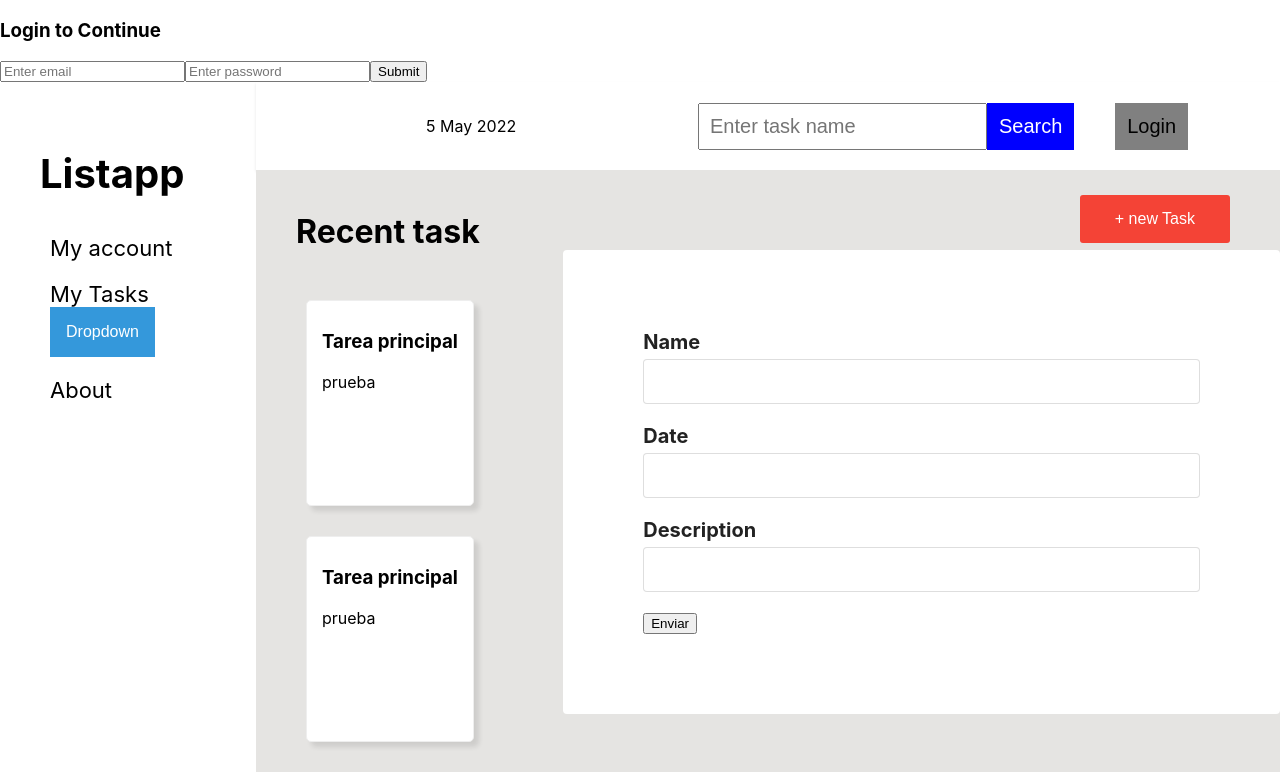
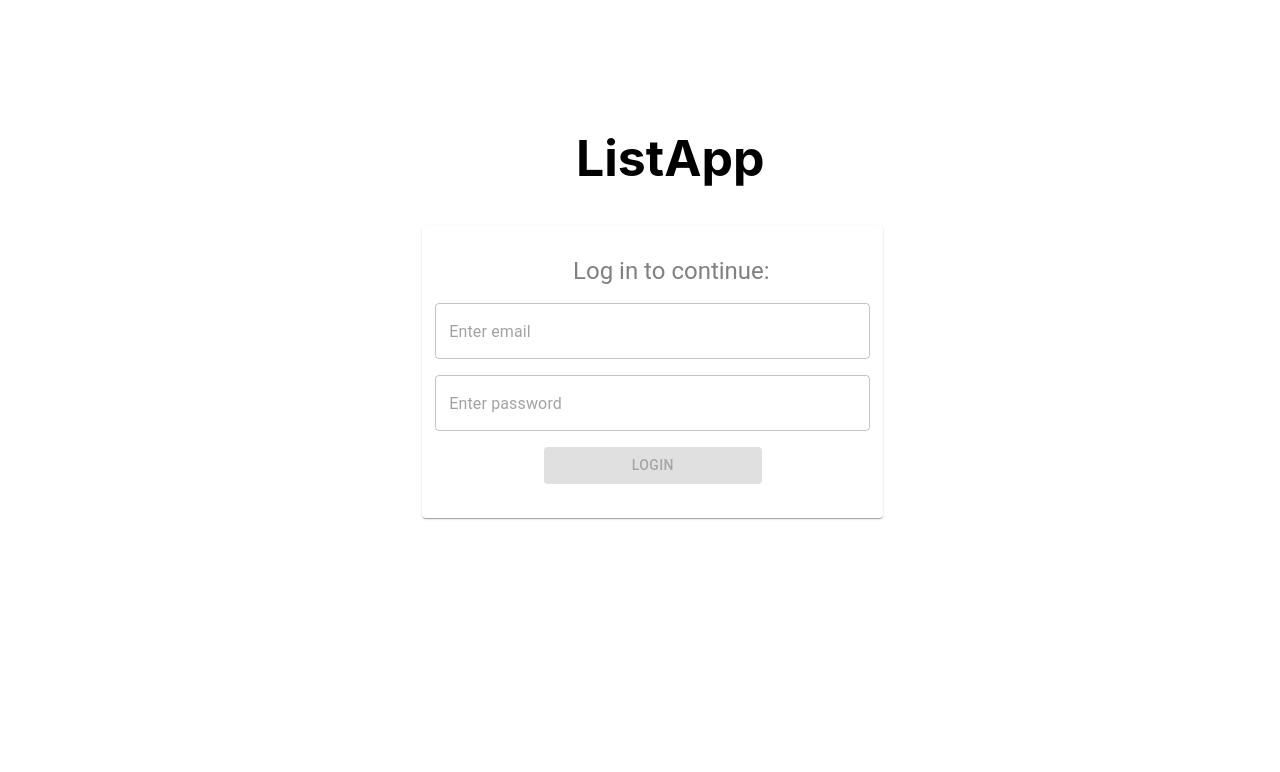
Before and after one commit to felipeZapata196/lista-tareas, a React (Create React App) app: page /login in a window 1280 px wide. Shown: the top 772 px of the page. Built offline with nearby package versions, Linux system fonts and the light colour scheme; no server answers.

Commit message:
push del Login, falta el Logout

```diff
--- a/package.json
+++ b/package.json
@@ -3,6 +3,9 @@
   "version": "0.1.0",
   "private": true,
   "dependencies": {
+    "@emotion/react": "^11.9.0",
+    "@emotion/styled": "^11.8.1",
+    "@mui/material": "^5.6.4",
     "@testing-library/jest-dom": "^5.16.4",
     "@testing-library/react": "^13.1.1",
     "@testing-library/user-event": "^13.5.0",
@@ -11,6 +14,7 @@
     "react-bootstrap": "^2.3.1",
     "react-dom": "^18.1.0",
     "react-scripts": "5.0.1",
+    "sweetalert2": "^11.4.12",
     "web-vitals": "^2.1.4",
     "wouter": "^2.8.0-alpha.2",
     "zustand": "^4.0.0-rc.1"
--- a/src/App.js
+++ b/src/App.js
@@ -1,15 +1,8 @@
-import logo from './logo.svg';
-
-import { NavBar } from './components/NavBar';
-
-import {Layout}  from './components/Layout'
-//import {Layoutprueba}  from './components/Layoutprueba'
-import './App.css';
-import SideBar from './components/Sidebar';
-import LoginPage from './pages/LoginPage';
+import React from 'react';
 import { loginStore } from './store/loginStore';
 import { useEffect } from 'react';
 import { isLogged } from './services/auth.service';
+import { HomeNavigation, AuthNavigation } from './navigation/Navigation'
 
 function App() {
 
@@ -19,37 +12,20 @@ function App() {
   useEffect(() => {
     isLogged().then((res) => {
       console.log('res', res);
-      setLogin(true);
+      setLogin(res);
     }).catch((err) => {
       setLogin(false)
     })
   }, [])
 
   return (
-   <div className="general-containter">
-
-     <LoginPage />
-      <div className="sidebar">
-
-     <SideBar />
-
-      </div>
-
-      <div className="mainContainer">
-        <NavBar/>
-
-        <Layout/>
-
-
-
-
-
-
-      </div>
-
-
-
-   </div>
+    <>
+      {login === true ?
+        <HomeNavigation />
+      :
+        <AuthNavigation />
+      }
+    </>
   );
 }
 
--- a/src/navigation/Navigation.js
+++ b/src/navigation/Navigation.js
@@ -1,8 +1,24 @@
 import React from "react";
 import HomePage from "../pages/HomePage"
+import LoginPage from "../pages/LoginPage";
+import { Route, Redirect } from "wouter";
 
-export default function Navigation(navigation) {
-    return (
-      <HomePage />
-    );
-  }
+export function HomeNavigation(navigation) {
+  return (
+    <>
+      <Redirect to="/" />
+      <Route path="/" component={HomePage}/>
+    </>
+  );
+}
+
+export function AuthNavigation(navigation) {
+  return (
+    <>
+      <Redirect to='/login' />
+      <Route path="/login" component={LoginPage}/>
+    </>
+  );
+}
+
+// En App tengo que importar las funciones y dependiendo de si esta logueado o no, lanzar una u otra.
--- a/src/pages/HomePage.js
+++ b/src/pages/HomePage.js
@@ -0,0 +1,22 @@
+import React from "react"
+import { NavBar } from '../components/NavBar';
+import {Layout}  from '../components/Layout'
+//import {Layoutprueba}  from './components/Layoutprueba'
+import '../App.css';
+import SideBar from '../components/Sidebar';
+
+const HomePage = props => {
+    return (
+        <div className="general-containter">
+            <div className="sidebar">
+                <SideBar />
+            </div>
+            <div className="mainContainer">
+                <NavBar/>
+                <Layout/>
+            </div>
+        </div>
+    )
+}
+
+export default HomePage
--- a/src/pages/LoginPage.js
+++ b/src/pages/LoginPage.js
@@ -1,3 +1,5 @@
+import { TextField, Stack, Card, CardHeader, Button } from '@mui/material';
+import { width } from '@mui/system';
 import React, {useEffect, useState, useRef} from 'react';
 import {doLogin} from '../services/user.service';
 import { loginStore } from '../store/loginStore';
@@ -19,27 +21,89 @@ const LoginPage = props => {
     console.log("Estado del login ", login)
   }
 
-  return(
+  const formLogin = {
+    width: "34%",
+    alignItems: "center",
+    marginLeft: "33%",
+    marginTop: "3%",
+    paddingTop: "1%",
+    padding: "1%",
+  }
+
+  const styleTitle = {
+    alignItems: "center",
+    marginLeft: "45%",
+    marginTop: '10%',
+    fontSize: "50px"
+  }
+
+  const styleButton = {
+    marginBottom: "5%",
+    width: "50%",
+    marginLeft: "25%"
+  }
+
+  const styleCardHeader = {
+    alignItems: "center",
+    marginLeft: "28%",
+    color: "gray"
+  }
+
+  return (
+    // <div>
+    //   <h3>Login to Continue</h3>
+    //   {login && <form onSubmit={(e) => { e.preventDefault(); enterUser(); }}>
+    //     <input
+    //       name='email'
+    //       type="text"
+    //       placeholder={'Enter email'}
+    //       value={email}
+    //       onChange={(e) => setEmail(e.target.value)}
+    //     />
+    //     <input
+    //       name='password'
+    //       type="text"
+    //       placeholder={'Enter password'}
+    //       value={password}
+    //       onChange={(e) => setPassword(e.currentTarget.value)}
+    //     />
+    //     <input type={"submit"} value={"Submit"}/>
+    //   </form>}
+
+    // </div>
     <div>
-      <h3>Login to Continue</h3>
-      {!login && <form onSubmit={(e) => { e.preventDefault(); enterUser(); }}>
-        <input
-          name='email'
-          type="text"
-          placeholder={'Enter email'}
-          value={email}
-          onChange={(e) => setEmail(e.target.value)}
-        />
-        <input
-          name='password'
-          type="text"
-          placeholder={'Enter password'}
-          value={password}
-          onChange={(e) => setPassword(e.currentTarget.value)}
-        />
-        <input type={"submit"} value={"Submit"}/>
-      </form>}
-
+      <h1 style={styleTitle}>ListApp</h1>
+      <Card style={formLogin}>
+        <CardHeader title="Log in to continue:" color='red' style={styleCardHeader}/>
+        <Stack spacing={2}>
+          <TextField
+            id="email"
+            value={email}
+            onChange={(e) => setEmail(e.target.value)}
+            margin="normal"
+            placeholder="Enter email"
+          />
+          <TextField
+            id="password"
+            value={password}
+            onChange={(e) => setPassword(e.target.value)}
+            margin="normal"
+            placeholder="Enter password"
+            type="password"
+          />
+          <Button style={styleButton}
+            onClick={() => enterUser()}
+            disabled={
+              password.length === 0 ||
+              email.length === 0
+            }
+            variant="contained"
+            color="primary"
+          >
+          Login
+          </Button>
+        </Stack>
+      </Card>
     </div>
   )
 }
--- a/src/services/auth.service.js
+++ b/src/services/auth.service.js
@@ -3,15 +3,12 @@
  * Función para saber si hay un usuario logueado
  * @returns true -> si encuentra un token | false -> si no encuentra nada
  */
+
+// Ahora me saca el token por consola. Antes no me lo sacaba porque he guardado
 export const isLogged = () => {
+  console.log("Como va la cosa", localStorage.getItem('token'))
     return new Promise((resolve, reject) => {
-      JSON.parse(localStorage.getItem('token'))
-        .then(value => {
-          if (value !== null) resolve(value);
-          else reject(false);
-        })
-        .catch(err => {
-          reject(err);
-        });
-    });
-  };
+      if (localStorage.getItem('token') !== null) resolve(true);
+      else reject(false);
+    })
+};
--- a/src/services/user.service.js
+++ b/src/services/user.service.js
@@ -19,7 +19,7 @@ const axiosInstance = axios.create({baseURL: 'https://reqres.in/', responseType:
           password: pass
         })
         .then(res => {
-        localStorage.setItem('token', res.data.token);
+        localStorage.setItem('token', JSON.stringify(res.data.token));
         resolve(res);
       }).catch(err => {
         reject(err);
@@ -32,7 +32,7 @@ const axiosInstance = axios.create({baseURL: 'https://reqres.in/', responseType:
    * */
   // Necesito una función que borre el token y que ponga el login del store a false
   // Igual estaría bien traer la lista de usuarios
-  export const logout = () => {
+  export const doLogout = () => {
     localStorage.removeItem('token')
   }
 
```
Also changed, not shown: 1 other file (tests, documents, lock files or other folders).
